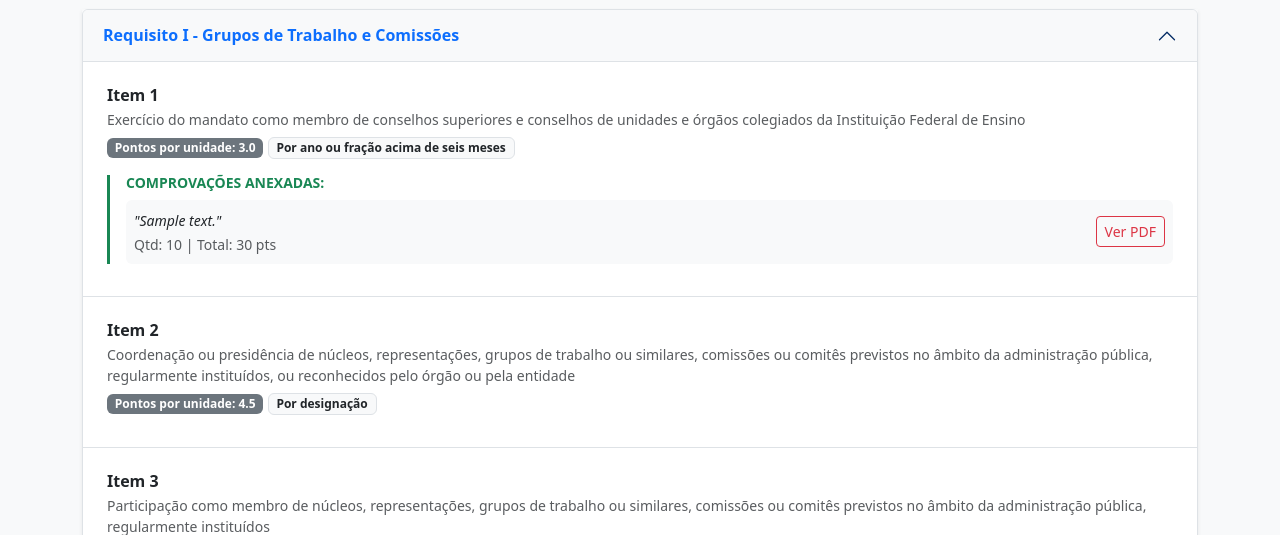
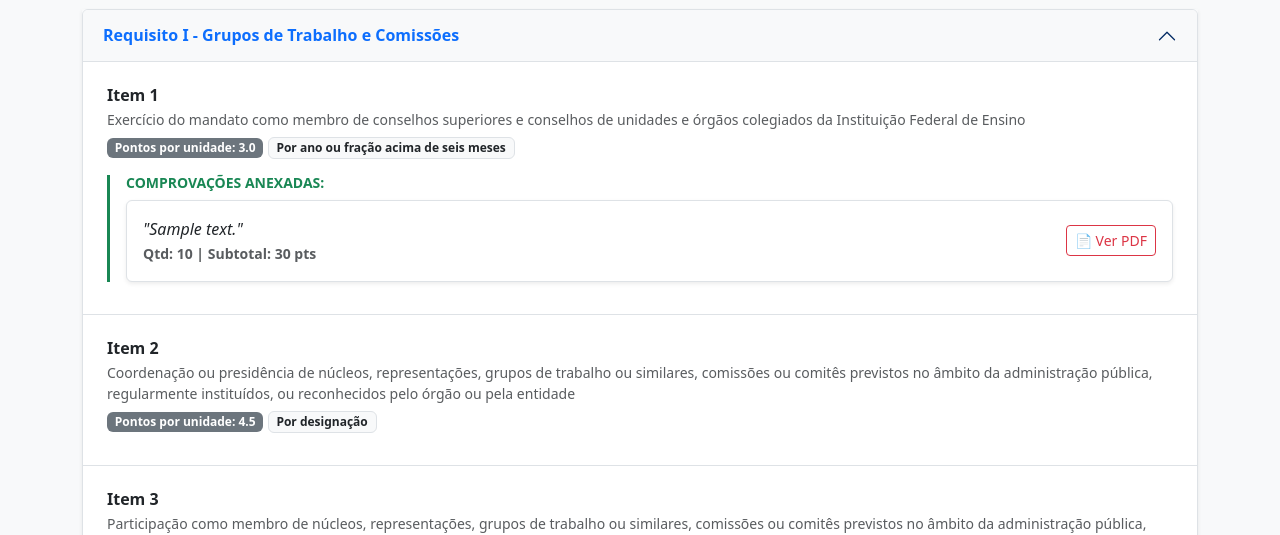
Before and after one commit to fabionaves-max/rsccalc, a Django app: page /requerimento/1/ in a window 1280 px wide. Shown: the part 213-748 px from the top of the page. Run offline with Django 5.2, Linux system fonts and the light colour scheme; a user stored in the database is signed in; data comes from the database, SQL or seed files in the repository; tables that the repository leaves empty hold one stand-in row (values such as "Sample post").

Commit message:
Separacao dos updloads em pastas por requisito e item.

```diff
--- a/main/models.py
+++ b/main/models.py
@@ -106,14 +106,23 @@ class RequerimentoRSC(models.Model):
 
 def diretorio_comprovante_siape(instance, filename):
     """
-    Gera o caminho de upload dinâmico baseado no SIAPE do servidor.
-    Caminho final: comprovantes_rsc/<siape>/<nome_do_arquivo>
+    Gera o caminho de upload dinâmico baseado no SIAPE do servidor,
+    organizado por Requisito e Item do decreto.
+    Caminho final: comprovantes_rsc/<siape>/requisito_<requisito>/item_<item>/<nome_do_arquivo>
     """
-    # Navega pelas relações: AtividadeComprovada -> RequerimentoRSC -> Servidor
+    # 1. Busca o SIAPE navegando até o Servidor
     siape = instance.requerimento.servidor.matricula_siape
 
-    # Retorna o caminho formatado
-    return f'comprovantes_rsc/{siape}/{filename}'
+    # 2. Busca o Requisito (I, II, III...) e o Item (1, 2, 3...) navegando até o Critério
+    requisito = instance.criterio.requisito
+    item = instance.criterio.item
+
+    # 3. Limpa o nome do arquivo original (opcional, mas recomendado para evitar espaços e acentos)
+    # Aqui vamos usar o nome original, mas você pode usar o módulo 'uuid' se quiser nomes únicos
+    nome_arquivo = filename
+
+    # 4. Retorna o caminho formatado
+    return f'comprovantes_rsc/{siape}/requisito_{requisito}/item_{item}/{nome_arquivo}'
 
 
 class AtividadeComprovada(models.Model):
--- a/main/templates/base.html
+++ b/main/templates/base.html
@@ -10,7 +10,7 @@
 
     <nav class="navbar navbar-expand-lg navbar-dark bg-primary mb-4">
         <div class="container">
-            <a class="navbar-brand" href="{% url 'painel_servidor' %}">Sistema RSC-TAE</a>
+            <a class="navbar-brand" href="{% url 'pagina_inicial' %}">Sistema RSC-TAE</a>
           <div class="d-flex text-white align-items-center">
                 {% if user.is_authenticated %}
                     <span class="me-3">Olá, {{ user.servidor.nome|default:user.username }}</span>
--- a/main/templates/detalhe_requerimento.html
+++ b/main/templates/detalhe_requerimento.html
@@ -76,29 +76,38 @@
                             {% endif %}
                         </div>
 
-                        {% if item.atividades %}
+                       {% if item.atividades %}
                             <div class="mt-3 ps-3 border-start border-3 border-success">
                                 <h6 class="text-success small fw-bold text-uppercase mb-2">Comprovações Anexadas:</h6>
+
                                 {% for atividade in item.atividades %}
-                                <div class="d-flex justify-content-between align-items-center bg-light p-2 rounded mb-2">
+                                <div class="d-flex justify-content-between align-items-center bg-white p-3 rounded mb-2 border shadow-sm">
                                     <div>
-                                        <em class="small text-dark">"{{ atividade.descricao_atividade|default:'Sem descrição' }}"</em><br>
-                                        <small class="text-muted">Qtd: {{ atividade.quantidade }} | Total: {% widthratio atividade.quantidade 1 item.criterio.pontos %} pts</small>
+                                        <em class="text-dark">"{{ atividade.descricao_atividade|default:'Sem descrição informada' }}"</em><br>
+                                        <small class="text-muted fw-bold">
+                                            Qtd: {{ atividade.quantidade }} | Subtotal: {% widthratio atividade.quantidade 1 item.criterio.pontos %} pts
+                                        </small>
                                     </div>
-                                    <div class="d-flex gap-2">
+
+                                    <div class="d-flex align-items-center gap-2 ms-3">
                                         {% if atividade.arquivo_comprovante %}
-                                            <a href="{{ atividade.arquivo_comprovante.url }}" target="_blank" class="btn btn-sm btn-outline-danger">Ver PDF</a>
+                                            <a href="{{ atividade.arquivo_comprovante.url }}" target="_blank" class="btn btn-sm btn-outline-danger text-nowrap">
+                                                📄 Ver PDF
+                                            </a>
                                         {% endif %}
 
                                         {% if not requerimento.submetido %}
                                         <form method="POST" action="{% url 'excluir_atividade' atividade.id %}" class="m-0 p-0">
                                             {% csrf_token %}
-                                            <button type="submit" class="btn btn-sm btn-outline-secondary" onclick="return confirm('Excluir este documento?');">🗑️</button>
+                                            <button type="submit" class="btn btn-sm btn-outline-secondary text-nowrap" onclick="return confirm('Tem certeza que deseja excluir este documento? A pontuação será recalculada automaticamente.');">
+                                                🗑️ Excluir
+                                            </button>
                                         </form>
                                         {% endif %}
                                     </div>
                                 </div>
                                 {% endfor %}
+
                             </div>
                         {% endif %}
                     </li>
```
